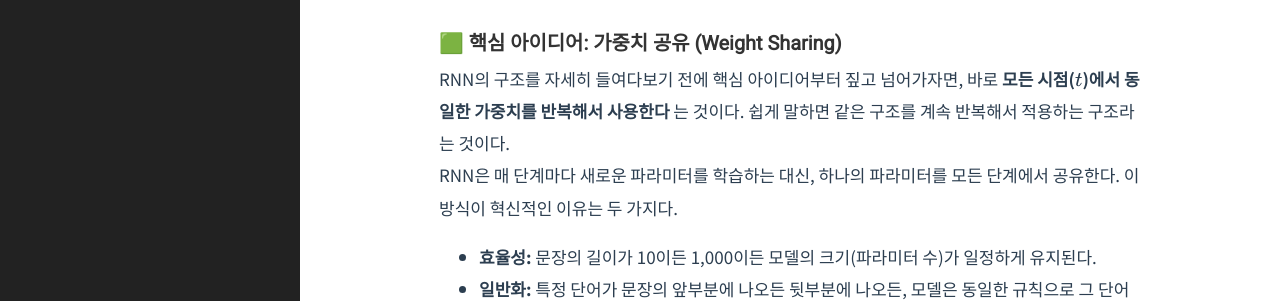
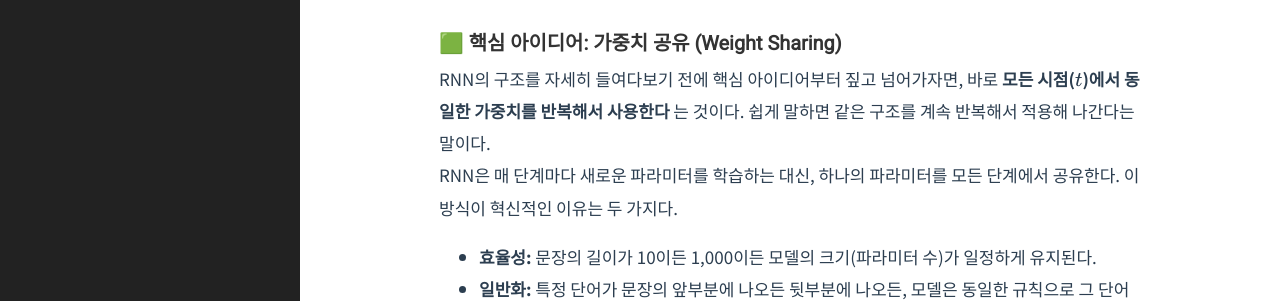
Before and after one commit to Youngjun-CV/Youngjun-CV.github.io, a Jekyll site: the page built from _posts/nlp/2026-03-25-rnn.markdown, in a window 1280 px wide and 900 px high, scrolled down 534 px. Shown: the part 162-463 px from the top of the window. Built offline with Jekyll 4.4.1, drawn with Linux system fonts in a browser that asks for light colours; formulas are drawn with MathJax 3.

Commit message:
Update 2026-03-25-rnn.markdown

```diff
--- a/_posts/nlp/2026-03-25-rnn.markdown
+++ b/_posts/nlp/2026-03-25-rnn.markdown
@@ -18,7 +18,7 @@ category: NLP
 위에서도 말했듯이 기존의 n-gram이나 고정 창 기반 모델은 미리 정해진 $n$ 개의 단어만 볼 수 있었다. 하지만 현실에서 사용하는 문장은 그 길이가 제각각이며, 때로는 아주 멀리 떨어진 단어가 현재 단어의 의미에 결정적인 영향을 주기도 한다. RNN은 바로 이 지점, **'가변적인 길이를 가진 시퀀스 데이터를 어떻게 효율적으로 처리할 것인가'** 라는 고민에서 등장했다.
 
 ### 🟩 핵심 아이디어: 가중치 공유 (Weight Sharing)
-RNN의 구조를 자세히 들여다보기 전에 핵심 아이디어부터 짚고 넘어가자면, 바로 **모든 시점($t$)에서 동일한 가중치를 반복해서 사용한다** 는 것이다. 쉽게 말하면 같은 구조를 계속 반복해서 적용하는 구조라는 것이다.
+RNN의 구조를 자세히 들여다보기 전에 핵심 아이디어부터 짚고 넘어가자면, 바로 **모든 시점($t$)에서 동일한 가중치를 반복해서 사용한다** 는 것이다. 쉽게 말하면 같은 구조를 계속 반복해서 적용해 나간다는 말이다.
 
 RNN은 매 단계마다 새로운 파라미터를 학습하는 대신, 하나의 파라미터를 모든 단계에서 공유한다. 이 방식이 혁신적인 이유는 두 가지다.
 
```
